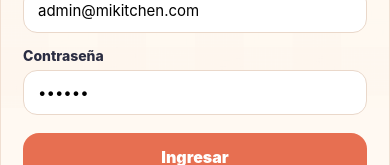
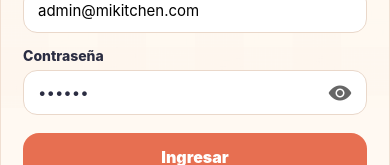
Before and after one commit to ignaci0vidal/ProyectoFinalMobile, a React Native app: screen / in a window 390 px wide. Shown: the part 404-569 px from the top of the page. Built offline with nearby package versions, Linux system fonts and the light colour scheme.

Commit message:
Agrega visibilidad de contraseña en login

```diff
--- a/src/screens/LoginScreen.tsx
+++ b/src/screens/LoginScreen.tsx
@@ -9,6 +9,8 @@ import {
     View,
     Image,
 } from 'react-native';
+import { Ionicons } from '@expo/vector-icons';
+
 import ItalianTableclothBackground from '../components/ItalianTableclothBackground';
 import { useAuth } from '../data/AuthContext';
 
@@ -21,6 +23,7 @@ const LoginScreen: React.FC<Props> = ({ onGoToSignup }) => {
 
     const [email, setEmail] = useState('admin@mikitchen.com');
     const [password, setPassword] = useState('123456');
+    const [verPassword, setVerPassword] = useState(false);
 
     const handleLogin = () => {
         if (!email.trim() || !password.trim()) {
@@ -39,7 +42,9 @@ const LoginScreen: React.FC<Props> = ({ onGoToSignup }) => {
                         source={require('../assets/logo.png')}
                         style={styles.logo}
                     />
+
                     <Text style={styles.title}>Iniciar sesión</Text>
+
                     <Text style={styles.subtitle}>
                         Entrá con tu usuario para ver tus recetas.
                     </Text>
@@ -55,13 +60,27 @@ const LoginScreen: React.FC<Props> = ({ onGoToSignup }) => {
                     />
 
                     <Text style={styles.label}>Contraseña</Text>
-                    <TextInput
-                        value={password}
-                        onChangeText={setPassword}
-                        placeholder="mínimo 6 caracteres"
-                        secureTextEntry
-                        style={styles.input}
-                    />
+                    <View style={styles.passwordContainer}>
+                        <TextInput
+                            value={password}
+                            onChangeText={setPassword}
+                            placeholder="mínimo 6 caracteres"
+                            secureTextEntry={!verPassword}
+                            autoCapitalize="none"
+                            style={styles.passwordInput}
+                        />
+
+                        <TouchableOpacity
+                            onPress={() => setVerPassword(!verPassword)}
+                            style={styles.eyeButton}
+                        >
+                            <Ionicons
+                                name={verPassword ? 'eye-off' : 'eye'}
+                                size={24}
+                                color="#666"
+                            />
+                        </TouchableOpacity>
+                    </View>
 
                     <TouchableOpacity style={styles.primaryButton} onPress={handleLogin}>
                         <Text style={styles.primaryButtonText}>Ingresar</Text>
@@ -102,8 +121,7 @@ const styles = StyleSheet.create({
     },
     logo: {
         width: 345,
-        height: 217
-        ,
+        height: 217,
         resizeMode: 'contain',
         alignSelf: 'center',
         marginBottom: 12,
@@ -136,6 +154,26 @@ const styles = StyleSheet.create({
         paddingVertical: 12,
         marginBottom: 14,
         fontSize: 15,
+    },
+    passwordContainer: {
+        backgroundColor: '#ffffff',
+        borderWidth: 1,
+        borderColor: '#ead8ca',
+        borderRadius: 14,
+        paddingHorizontal: 14,
+        marginBottom: 14,
+        flexDirection: 'row',
+        alignItems: 'center',
+    },
+    passwordInput: {
+        flex: 1,
+        paddingVertical: 12,
+        fontSize: 15,
+        color: '#2b2d42',
+    },
+    eyeButton: {
+        paddingLeft: 10,
+        paddingVertical: 8,
     },
     primaryButton: {
         backgroundColor: '#e76f51',
@@ -179,7 +217,6 @@ const styles = StyleSheet.create({
         fontSize: 13,
         marginTop: 2,
     },
-
 });
 
 export default LoginScreen;
```
